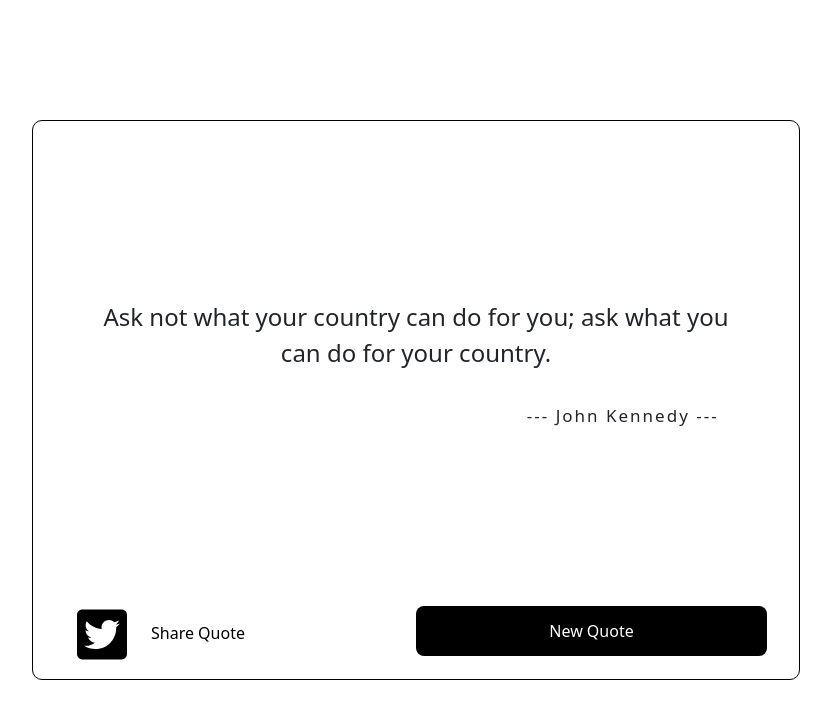
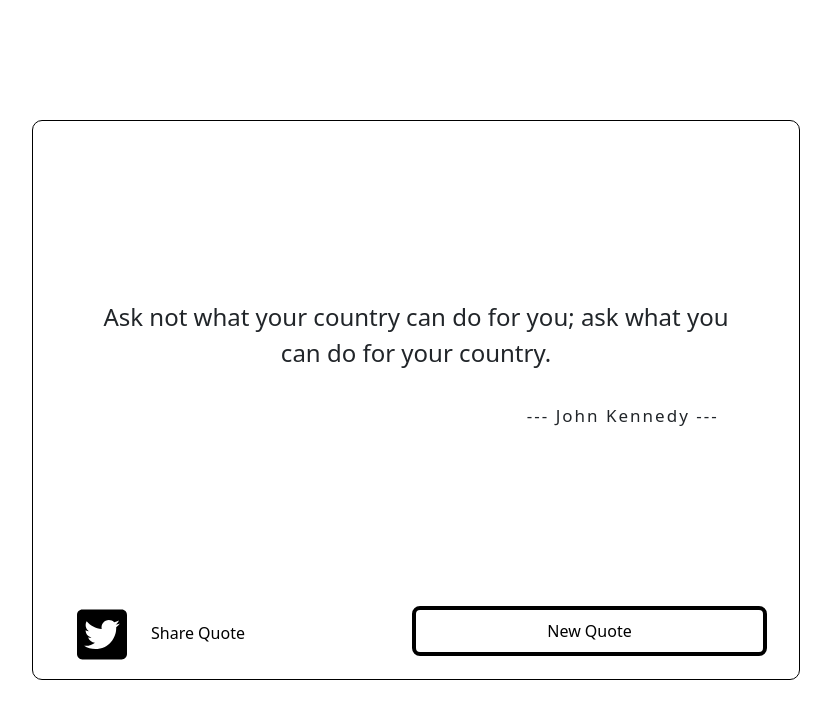
Before and after one commit to hiddeneon/random-quote-machine, a React (Create React App) app: page / in a window 1280 px wide. In both pictures the pointer is over the button "New Quote". Shown: the top 718 px of the page, without its empty margins (224-1055 px from the left). Built offline with nearby package versions, Linux system fonts and the light colour scheme.

Commit message:
remove README and shange styles

```diff
--- a/src/features/box/quoteBox.css
+++ b/src/features/box/quoteBox.css
@@ -58,7 +58,14 @@
     border-radius: 8px;
     background-color: black;
     color: white;
-    border: none;
+    border: solid black 4px;
+    transition: .2s;
+}
+
+#new-quote:hover {
+    border: solid black 4px;
+    background-color: white;
+    color: black;
 }
 
 #tweet-quote {
```
Also changed, not shown: 1 other file (tests, documents, lock files or other folders).
